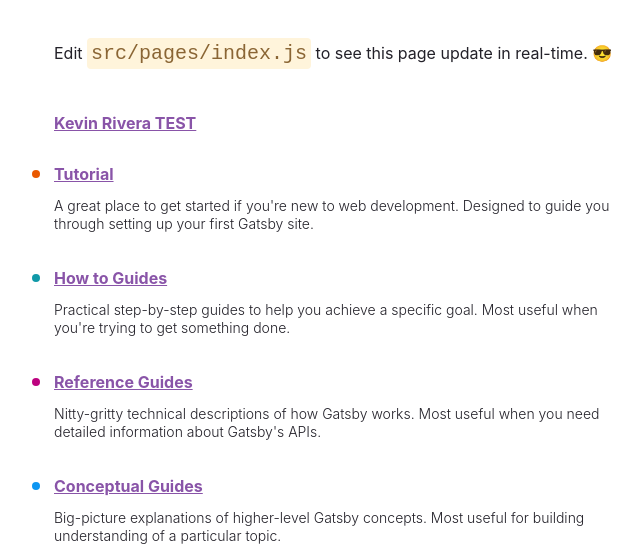
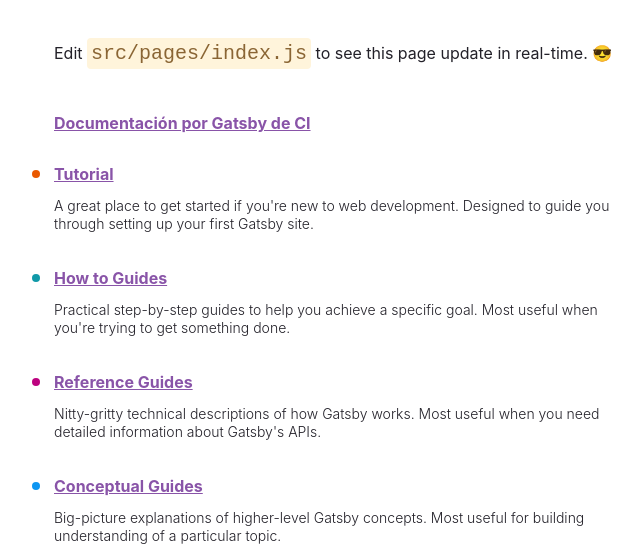
Before and after one commit to kevinhrivera17/challenge3, a Gatsby site: page / in a window 1280 px wide. Shown: the part 243-800 px from the top of the page, without its empty margins (50-692 px from the left). Built offline with nearby package versions, Linux system fonts and the light colour scheme; Gatsby itself is replaced by a stand-in of ours.

Commit message:
Añadiendo Test y cambiando unos textos en index.js

```diff
--- a/src/pages/index.js
+++ b/src/pages/index.js
@@ -57,7 +57,7 @@
 }
 
 const docLink = {
-  text: "Kevin Rivera TEST",
+  text: "Documentación por Gatsby de CI",
   url: "https://www.gatsbyjs.com/docs/",
   color: "#8954A8",
 }
```
Also changed, not shown: .github/workflows/main.yml.
